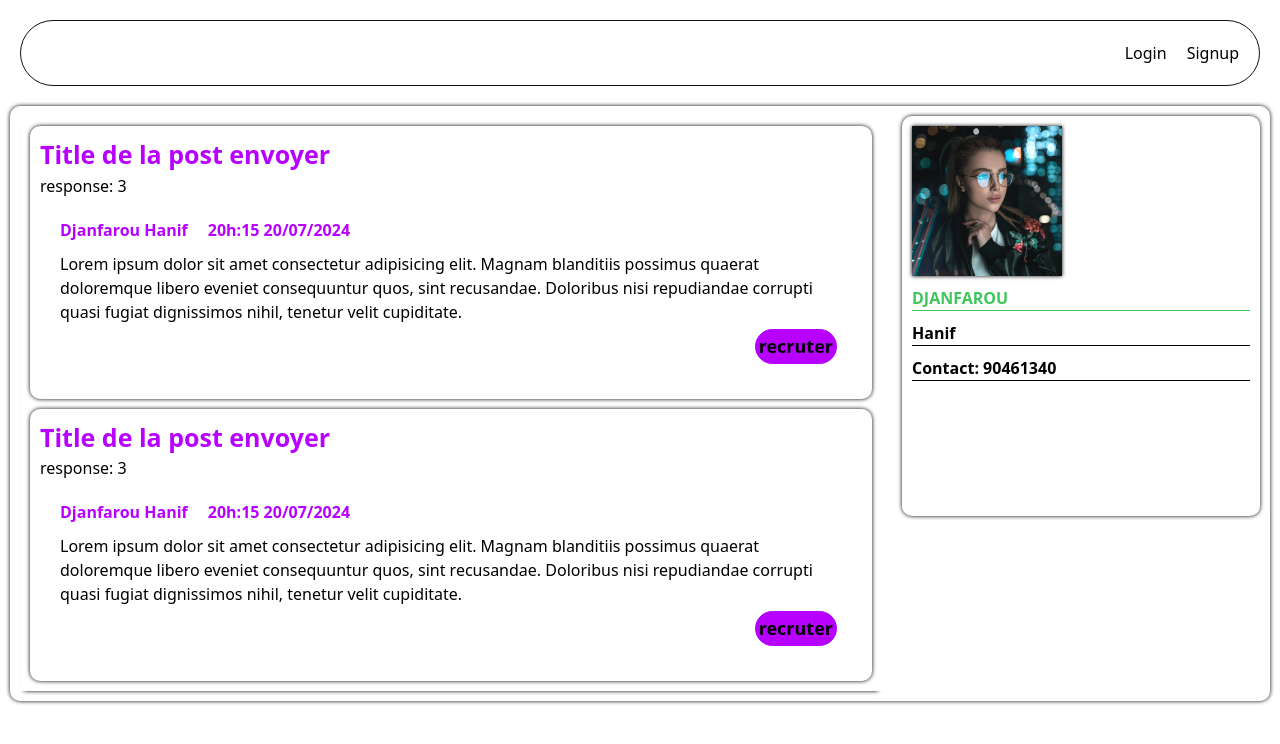
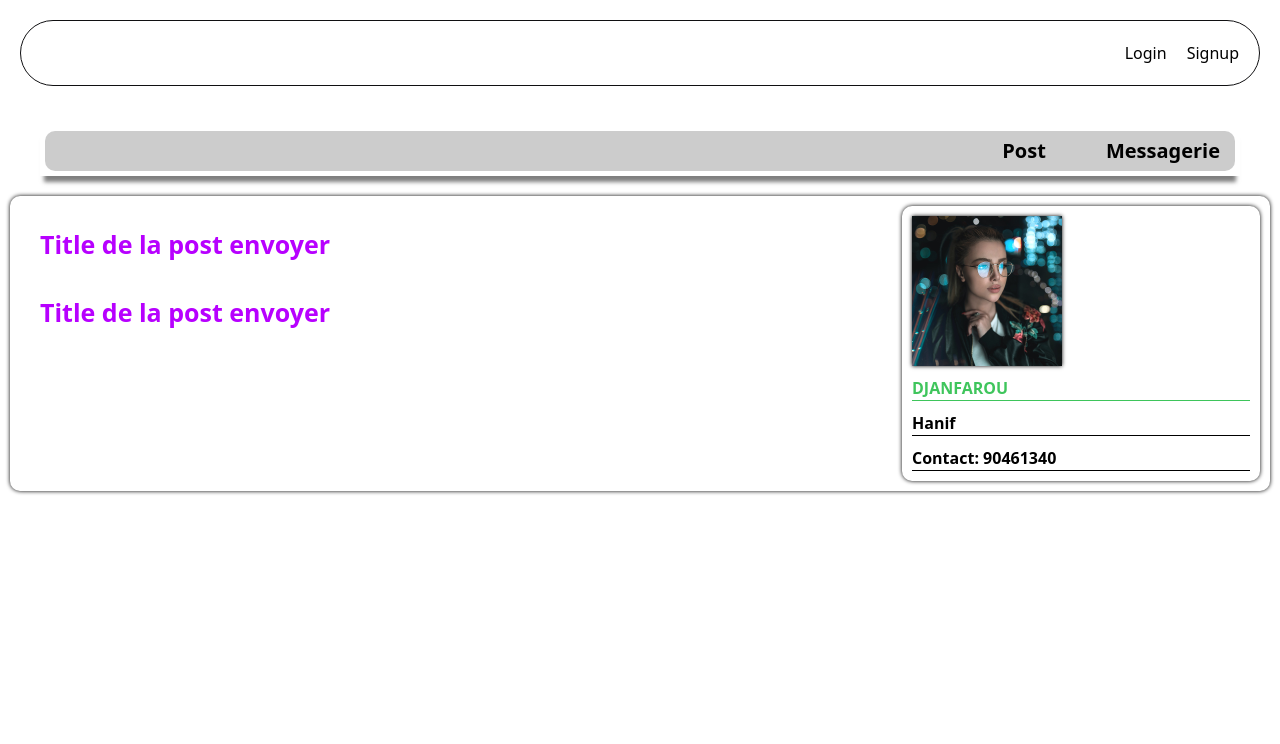
Before and after one commit to Djanfarouhanif/offre, an Angular app: page /fre_profile in a window 1280 px wide. Shown: the top 744 px of the page. Built offline with nearby package versions, Linux system fonts and the light colour scheme.

Commit message:
freelincing messagerie

```diff
--- a/src/app/fre-profile/fre-profile.component.css
+++ b/src/app/fre-profile/fre-profile.component.css
@@ -7,6 +7,36 @@
 
 }
 
+.navBar{
+    margin: 40px 40px 20px 40px;
+    padding: 5px;
+    box-shadow: 0px 10px 4px -4px rgba(0, 0, 0, 0.5);
+}
+
+ul{
+    display: flex;
+    gap: 40px;
+    justify-content: end;
+    background: rgba(0, 0, 0, 0.2);
+    border-radius: 10px;
+    padding: 5px;
+
+}
+li{
+    font-weight: bold;
+    font-size: 20px;
+    padding: 0 10px 0 10px;
+    border-radius: 10px;
+    cursor: pointer;
+    transition: all .5s ease;
+}
+li:hover{
+    background-color: #3ac458f9;
+    transition: all .5s ease;
+
+
+
+}
 
 .profile{
     box-shadow: 0 0 4px ;
@@ -28,7 +58,7 @@ h5{
 }
 
 .message1{
-    box-shadow: 0 0 4px;
+
     margin: 10px;
     border-radius: 10px;
     padding: 10px;
@@ -42,13 +72,14 @@ h5{
 
 .message{
     margin: 10px;
-    box-shadow: 0 4px 4px -4px;
+
 }
 
 h4{
     font-weight: bold;
     color: rgb(183, 0, 255);
     font-size: 25px;
+    cursor: pointer;
 }
 .freeling-message{
     margin: 20px;
@@ -82,6 +113,38 @@ button:hover{
     margin-bottom: 10px;
 }
 
+
+.proposale{
+    margin: 10px;
+    box-shadow: 0 0 4px;
+    border-radius: 10px;
+    padding: 10px;
+    form{
+        max-width: 500px;
+    }
+    p{
+        margin: 10px;
+    }
+    .user{
+        margin-left: 40px;
+    }
+    .res{
+        box-shadow: 0 0 4px;
+        max-width: 500px;
+        margin: 10px 0 0 20px;
+        border-radius: 10px;
+
+        input{
+            width: 100%;
+            padding: 20px;
+            border-radius: 10px;
+            outline: none;
+
+        }
+    }
+
+}
+
 @media screen and (max-width:700px){
    .contener{
     grid-template-columns: auto;
@@ -93,4 +156,7 @@ button:hover{
    .message{
     order: 2;
    }
+   .proposale{
+    order: 2;
+   }
 }
--- a/src/app/fre-profile/fre-profile.component.html
+++ b/src/app/fre-profile/fre-profile.component.html
@@ -1,41 +1,58 @@
+
+
+<div class="navBar">
+    <div class="nav">
+        <ul>
+            <li (click)="setView('post')">Post</li>
+            <li (click)="setView('message')">Messagerie</li>
+        </ul>
+    </div>
+</div>
 
 <div class="contener">
-
-<div class="message">
+<div class="message" *ngIf="current === 'post' ">
     <div class="message1">
         <h4>Title de la post envoyer</h4>
-        <h3>response: 3</h3>
-        <div class="freeling-message">
-            <div class="info">
-                <h1>Djanfarou Hanif</h1>
-                <h1>20h:15 20/07/2024</h1>
-            </div>
-            <p>Lorem ipsum dolor sit amet consectetur adipisicing elit.
-                 Magnam blanditiis possimus quaerat doloremque libero eveniet
-                  consequuntur quos, sint recusandae. Doloribus nisi repudiandae
-                corrupti quasi fugiat dignissimos nihil, tenetur velit cupiditate.</p>
 
-                <button>recruter</button>
-        </div>
     </div>
     <!-- 1111 -->
     <div class="message1">
         <h4>Title de la post envoyer</h4>
-        <h3>response: 3</h3>
-        <div class="freeling-message">
-            <div class="info">
-                <h1>Djanfarou Hanif</h1>
-                <h1>20h:15 20/07/2024</h1>
-            </div>
-            <p>Lorem ipsum dolor sit amet consectetur adipisicing elit.
-                 Magnam blanditiis possimus quaerat doloremque libero eveniet
-                  consequuntur quos, sint recusandae. Doloribus nisi repudiandae
-                corrupti quasi fugiat dignissimos nihil, tenetur velit cupiditate.</p>
 
-                <button>recruter</button>
-        </div>
     </div>
 </div>
+<!-- --------------------------------------------------- -->
+<div class="proposale" *ngIf="current === 'message' ">
+    <div class="mes-pro" style="overflow: auto;">
+        <h4>Proposale title response</h4>
+        <div class="conv">
+            <p class="post">Vue ton profile je croix que tu sera bon pour se post </p>
+            <p class="user">ok j'ai capter</p>
+            <p>Ons se vois apres</p>
+        </div>
+        <h1>envoyer une response</h1>
+        <form action="">
+            <div class="res">
+                <input type="text" placeholder="response">
+            </div>
+            <button>repondre</button>
+        </form>
+    </div>
+<!-- ---------------------------------- -->
+    <div class="mes-pro" style="overflow: auto;">
+        <h4>Proposale title response</h4>
+        <p>Vue ton profile je croix que tu sera bon pour se post </p>
+        <h1>envoyer une response</h1>
+        <form action="">
+            <div class="res">
+                <input type="text" placeholder="response">
+            </div>
+            <button>repondre</button>
+        </form>
+    </div>
+
+</div>
+<!-- __________________________________________________________ -->
     <div class="profile">
         <div class="info-perso">
             <div class="image">
--- a/src/app/fre-profile/fre-profile.component.ts
+++ b/src/app/fre-profile/fre-profile.component.ts
@@ -1,12 +1,18 @@
 import { Component } from '@angular/core';
-
+import { NgModule } from '@angular/core';
+import { CommonModule } from '@angular/common'
 @Component({
   selector: 'app-fre-profile',
   standalone: true,
-  imports: [],
+  imports: [ CommonModule],
   templateUrl: './fre-profile.component.html',
   styleUrl: './fre-profile.component.css'
 })
 export class FreProfileComponent {
 
+  current:string = "post";
+
+  setView(view:string):void{
+      this.current = view;
+  };
 }
```
